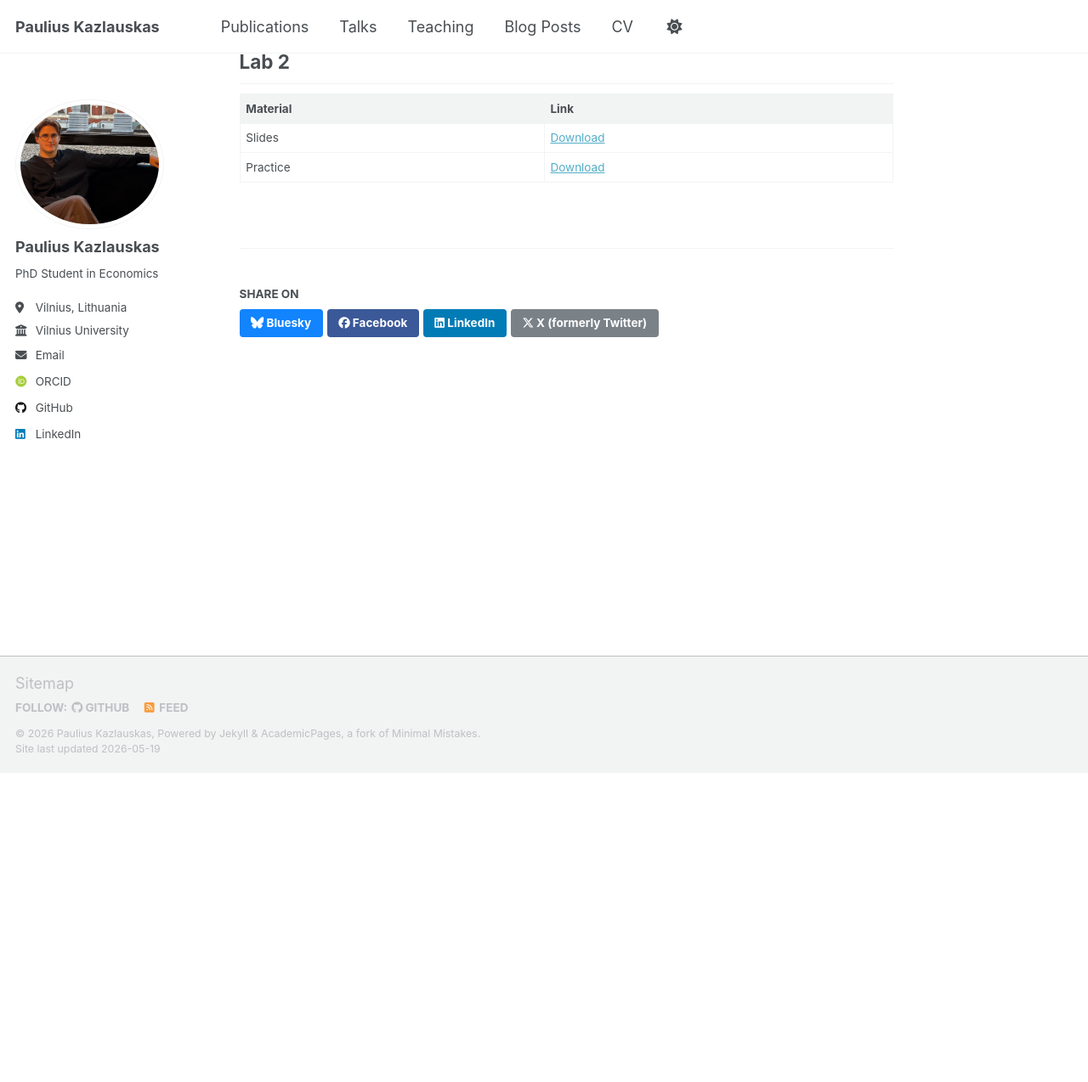
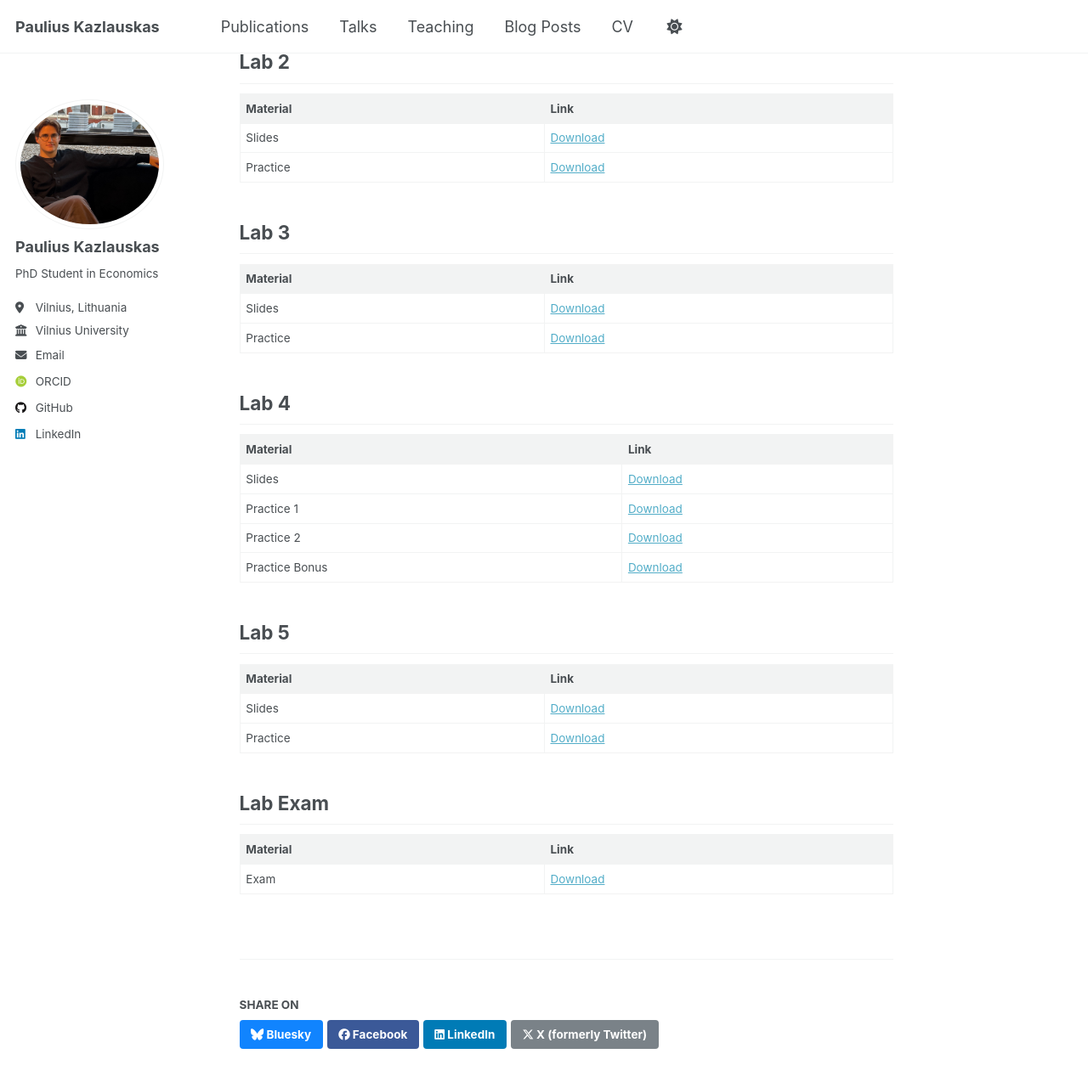
Before and after one commit to PauliusKaz/PauliusKaz.github.io, a Jekyll site: the page built from _teaching/statistical-theory-II.md, in a window 1280 px wide and 1400 px high, scrolled down 490 px. Shown: the top 1274 px of the window at 85% size. Built offline with Jekyll 4.4.1, drawn with Linux system fonts in a browser that asks for light colours; some web fonts are replaced; a script that is not in the unit is left out.

Commit message:
Update statistical-theory-II.md

```diff
--- a/_teaching/statistical-theory-II.md
+++ b/_teaching/statistical-theory-II.md
@@ -23,3 +23,34 @@ Covering the practical material related to both Bayesian statistics and introduc
 |----------|------|
 | Slides   | [Download](/files/Lab2_slides.pdf) |
 | Practice | [Download](/files/Lab2_practice.pdf) |
+
+## Lab 3
+
+| Material | Link |
+|----------|------|
+| Slides   | [Download](/files/Lab3_slides.pdf) |
+| Practice | [Download](/files/Lab3_practice.pdf) |
+
+## Lab 4
+
+| Material | Link |
+|----------|------|
+| Slides   | [Download](/files/Lab4_slides.pdf) |
+| Practice 1 | [Download](/files/Lab4.1.pdf) |
+| Practice 2 | [Download](/files/Lab4.2.pdf) |
+| Practice Bonus | [Download](/files/Lab4_bonus.pdf) |
+
+
+## Lab 5
+
+| Material | Link |
+|----------|------|
+| Slides   | [Download](/files/Lab5_slides.pdf) |
+| Practice | [Download](/files/Lab5_practice.pdf) |
+
+
+## Lab Exam
+
+| Material | Link |
+|----------|------|
+| Exam  | [Download](/files/Labs_exam_2026.pdf) |
```
